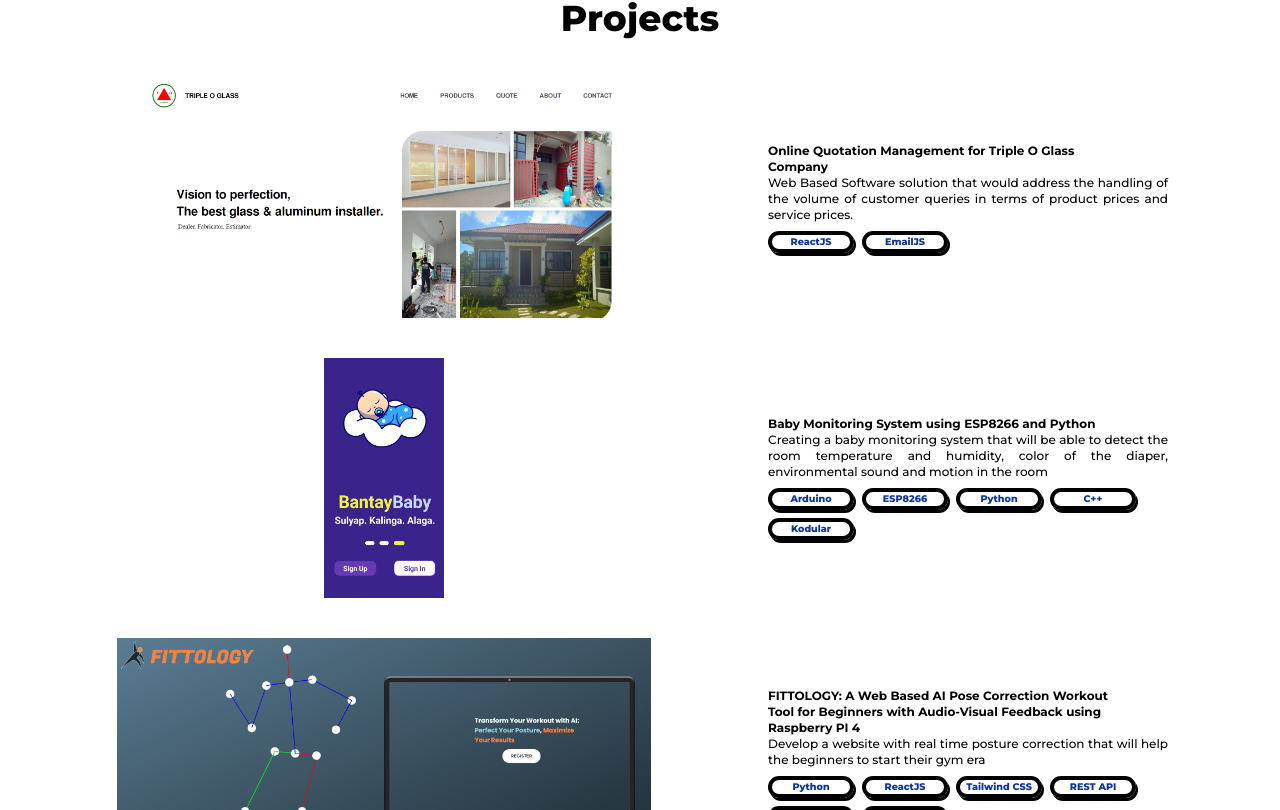
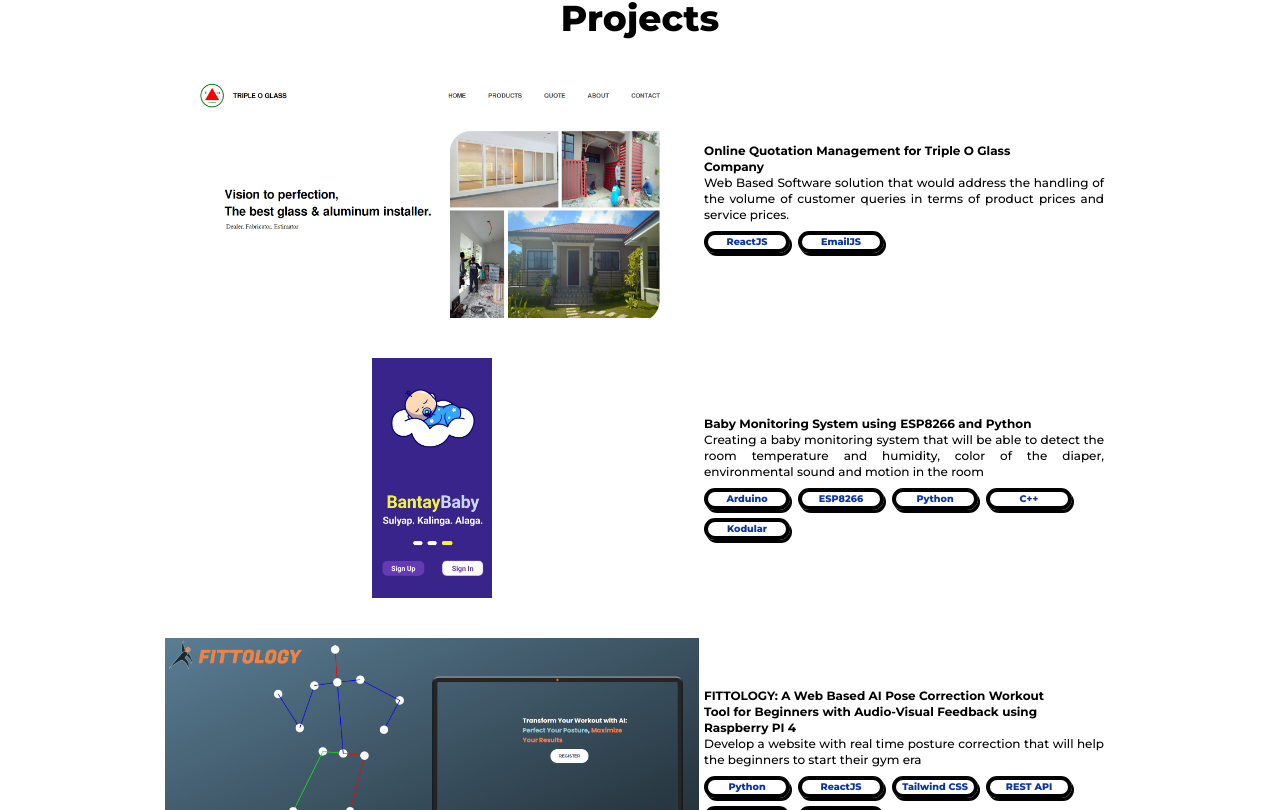
Before and after one commit to 0ojireho0/myProject, a React (Vite) app: page / in a window 1280 px wide. Shown: the part 1990-2800 px from the top of the page. Built offline with nearby package versions, Linux system fonts and the light colour scheme.

Commit message:
done projects

```diff
--- a/src/Pages/Projects.jsx
+++ b/src/Pages/Projects.jsx
@@ -44,14 +44,14 @@
                 <div className='w-full h-[30vh] md:flex justify-center m-auto lg:w-[70vw] xl:w-[60rem] '>
                   <img src={items.image} alt="" className='object-contain h-full w-full md:w-[20rem] lg:w-full '/>
                 </div>
-                <div className='w-[90vw] flex flex-col justify-center items-center m-auto md:w-[50vw] md:items-start '>
+                <div className='w-[90vw] flex flex-col justify-center items-start m-auto md:w-[50vw] xl:ml-[-10rem] '>
                   <h1 className='text-xs w-[50vw] montserratbold hidden md:block lg:w-[40vw] xl:w-[27vw] '>{items.title}</h1>
                   <p className=' text-center text-xs md:text-justify md:mr-5 lg:w-[25rem] montserratmedium '>{items.description}</p>
                   <div className='grid grid-cols-3 md:grid-cols-4 md:w-[23rem] w-[17rem] mt-2 gap-2 '>
                     {items.technologies.map((items, i)=>{
                       return(
-                        <div className=' flex gap-2 shadow-[2px_3px] border-4 border-black rounded-full   ' key={i}>
-                          <span className='w-full rounded-full text-center  text-[0.6rem] montserratextrabold text-[#0C359E] md:hover:text-white md:hover:bg-[#0C359E] md:cursor-pointer md:duration-300 '>{items}</span>
+                        <div className=' flex gap-2 shadow-[2px_3px] border-4 border-black rounded-full xl:w-full   ' key={i}>
+                          <span className='w-full rounded-full text-center  text-[0.6rem] montserratextrabold text-[#0C359E] md:hover:text-white md:hover:bg-[#0C359E] md:cursor-pointer md:duration-300 xl:text-[0.8rem] '>{items}</span>
                         </div>
                       )
                     })}
```
